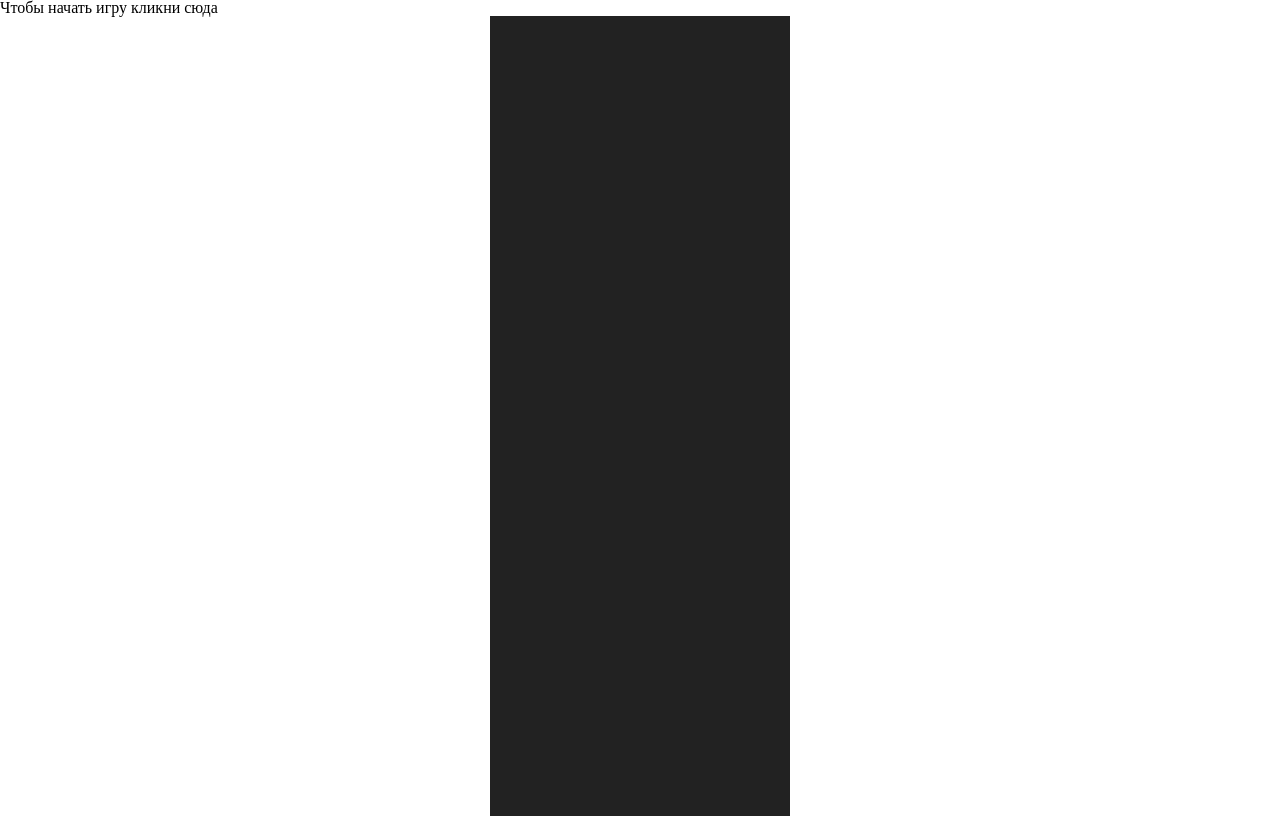
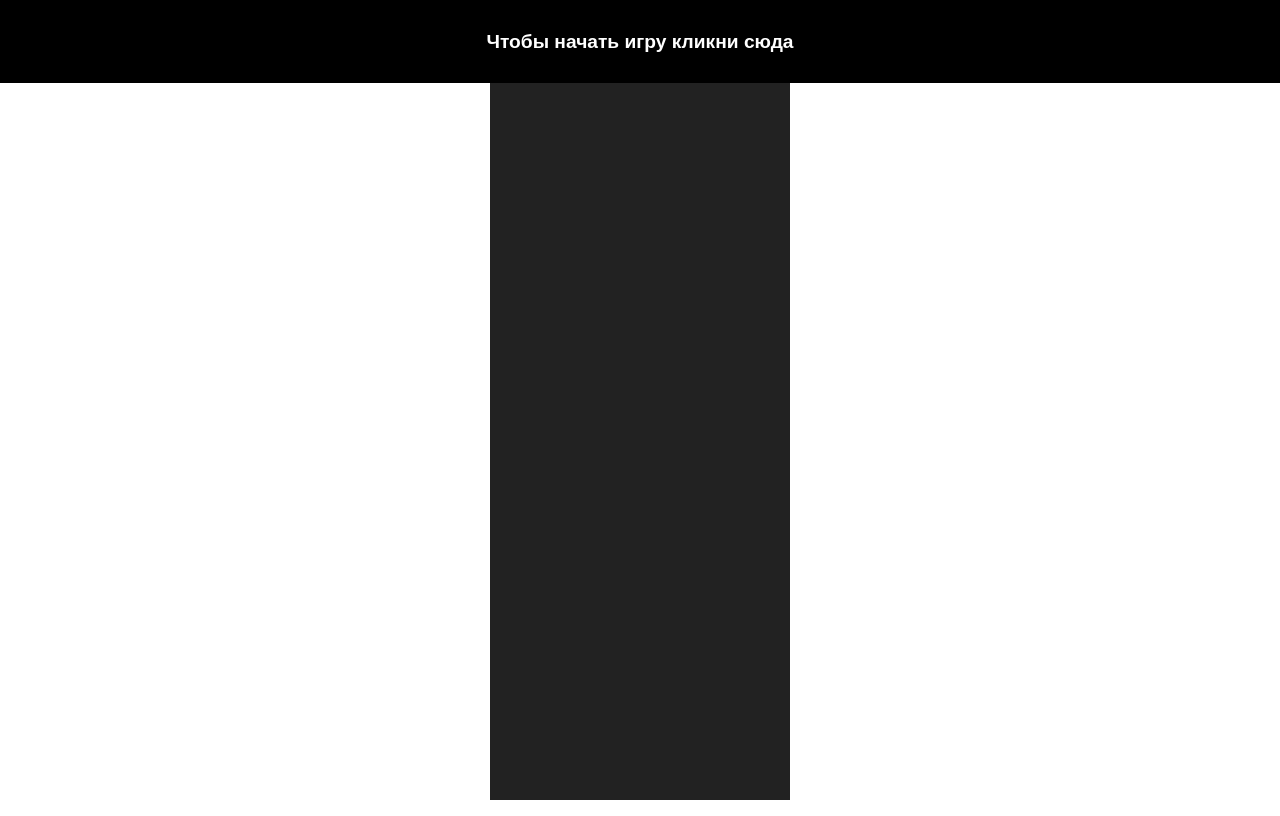
Before and after one commit to 2web/needforjs, a plain HTML site: page index.html in a window 1280 px wide. Drawn offline with Linux system fonts and the light colour scheme.

Commit message:
Сделал 3 домашку с рандомными машинками final

```diff
--- a/main.js
+++ b/main.js
@@ -31,6 +31,8 @@ function getQuantityElements(heightElement) {
 
 function startGame() {
     start.classList.add('hide');
+    gameArea.innerHTML = '';
+
     for (let i = 0; i < getQuantityElements(100); i++) {
         const line = document.createElement('div');
         line.classList.add('line');
@@ -49,9 +51,12 @@ function startGame() {
         enemy.style.background = `transparent url(\'image/enemy${Math.floor(Math.random()*3)+1}.png\') center/cover no-repeat`;
         gameArea.appendChild(enemy);
     }
-
+    setting.score = 0;
     setting.start = true;
     gameArea.appendChild(car);
+    car.style.left = gameArea.offsetWidth / 2 - car.offsetWidth / 2;
+    car.style.top = 'auto';
+    car.style.bottom = '10px';
     setting.x = car.offsetLeft;
     setting.y = car.offsetTop;
     requestAnimationFrame(playGame);
@@ -60,6 +65,8 @@ function startGame() {
 function playGame() {
 
     if (setting.start) {
+        setting.score += setting.speed;
+        score.textContent = setting.score;
         moveRoad();
         moveEnemy();
         if (keys.ArrowLeft && setting.x > 0) {
@@ -105,6 +112,15 @@ function moveRoad() {
 function moveEnemy() {
     let enemies = document.querySelectorAll('.enemy');
     enemies.forEach(function(enemy) {
+        let carRect = car.getBoundingClientRect();
+        let enemyRect = enemy.getBoundingClientRect();
+        if (carRect.top <= enemyRect.bottom &&
+            carRect.right >= enemyRect.left &&
+            carRect.left <= enemyRect.right &&
+            carRect.bottom >= enemyRect.top) {
+            setting.start = false;
+            start.classList.remove('hide');
+        }
         enemy.y += setting.speed / 2;
         enemy.style.top = enemy.y + 'px';
         if (enemy.y > document.documentElement.clientHeight) {
--- a/style.css
+++ b/style.css
@@ -8,8 +8,6 @@
     height: 100px;
     background: transparent url('image/player.png') center/cover no-repeat;
     position: absolute;
-    left: 125px;
-    bottom: 10px;
 }
 
 .gameArea {
@@ -28,3 +26,36 @@
     background-color: white;
     left: 145px;
 }
+
+.start {
+    position: absolute;
+    left: 0;
+    top: 0;
+    width: 100%;
+    margin: 0;
+    padding: 2rem 0;
+    text-align: center;
+    z-index: 200;
+    color: #fff;
+    font-size: 1.2rem;
+    background-color: #000;
+    cursor: pointer;
+    font-family: sans-serif;
+    font-weight: bold;
+}
+
+.score {
+    position: absolute;
+    top: 0;
+    left: 0;
+    width: 100%;
+    background-color: black;
+    padding: 1rem 0;
+    z-index: 200;
+    font-size: 1.2rem;
+    color: cornflowerblue;
+    cursor: pointer;
+    font-family: sans-serif;
+    font-weight: 500;
+    text-align: center;
+}
```
